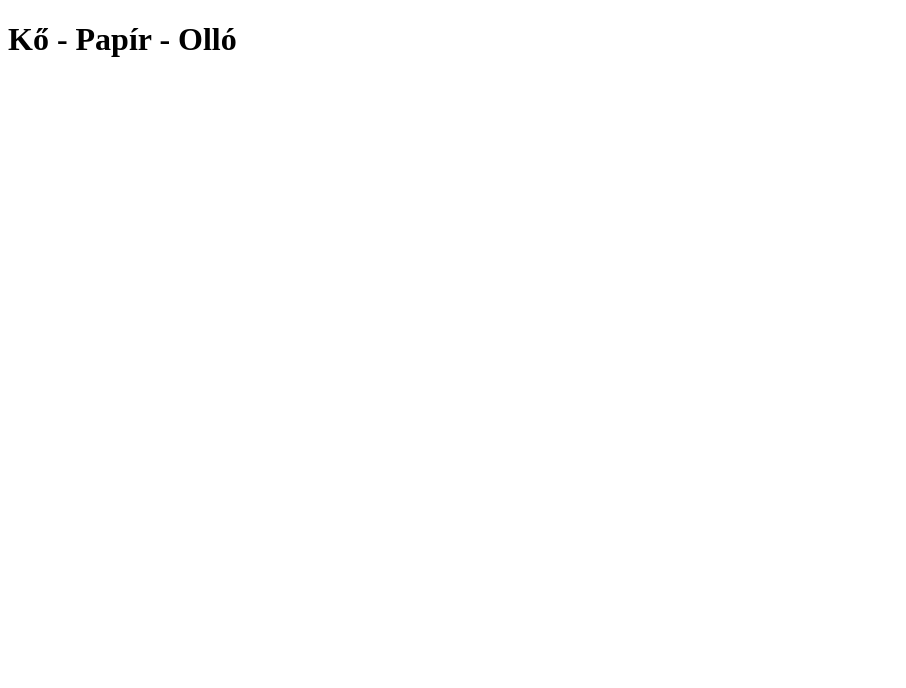
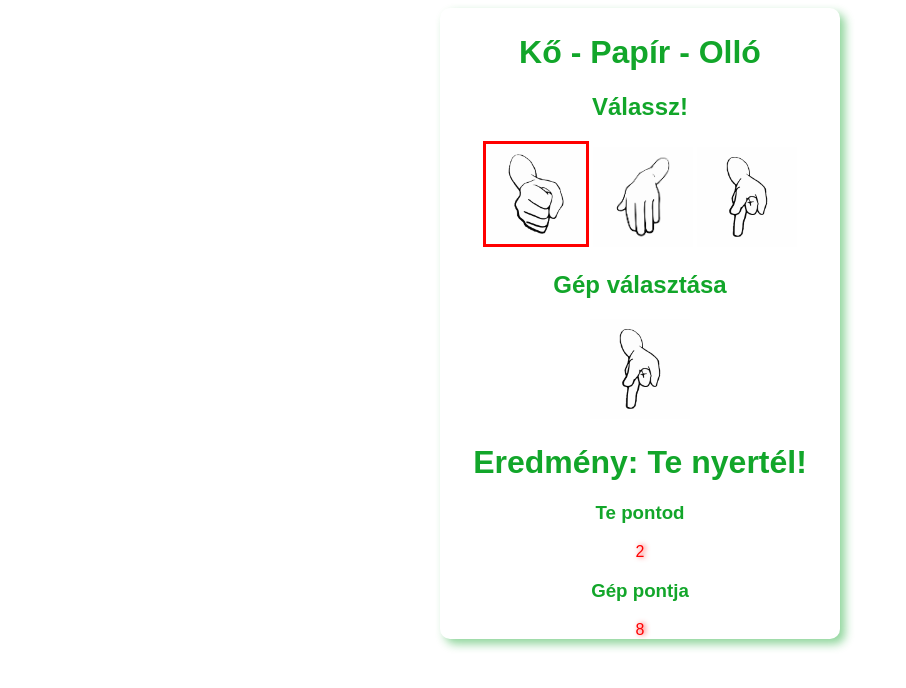
Before and after one commit to korsoslaszlo/kopapirollo, a plain HTML site: page index.html in a window 1280 px wide. Shown: the whole page, without its empty margins (0-906 px from the left). Drawn offline with Linux system fonts and the light colour scheme.

Commit message:
Statikus web készen

```diff
--- a/index.html
+++ b/index.html
@@ -3,9 +3,34 @@
 <head>
     <meta charset="UTF-8">
     <meta name="viewport" content="width=device-width, initial-scale=1.0">
-    <title>Document</title>
+    <title>Kő - Papír - Olló</title>
+    <link rel="stylesheet" href="main.css">
 </head>
 <body>
-    <h1>Kő - Papír - Olló</h1>
+    <div class="kontener">
+        <h1>Kő - Papír - Olló</h1>
+        <h2>Válassz!</h2>
+
+        <div class="kepek">
+            <img src="img/ko.png" alt="kep a kőről" class="kivalasztva">
+            <img src="img/papir.png" alt="kep a papírról">
+            <img src="img/ollo.png" alt="kep az ollóról">
+        </div>
+
+        <h2>Gép választása</h2>
+
+        <div class="eredmenykep">
+            <img src="img/ollo.png" alt="">
+        </div>
+
+
+        <h1>Eredmény: Te nyertél!</h1>
+
+        <h3>Te pontod</h3>
+        <p>2</p>
+
+        <h3>Gép pontja</h3>
+        <p>8</p>
+    </div>
 </body>
 </html>
--- a/main.css
+++ b/main.css
@@ -0,0 +1,27 @@
+* {
+    font-family: Arial, Helvetica, sans-serif;
+}
+
+.kontener {
+    max-width: 400px;
+    color: #12a62a;
+    text-align: center;
+    border-radius: 10px;
+    margin-left:auto;
+    margin-right: auto;
+    box-shadow: 5px 5px 10px #12a62b78;
+    padding-top: 5px;
+}
+
+img {
+    max-width: 100px;
+}
+
+.kivalasztva {
+    border: solid red;
+}
+
+p {
+    color: red;
+    text-shadow: 2px 0px 5px rgba(255, 0, 0, 0.753);
+}
```
